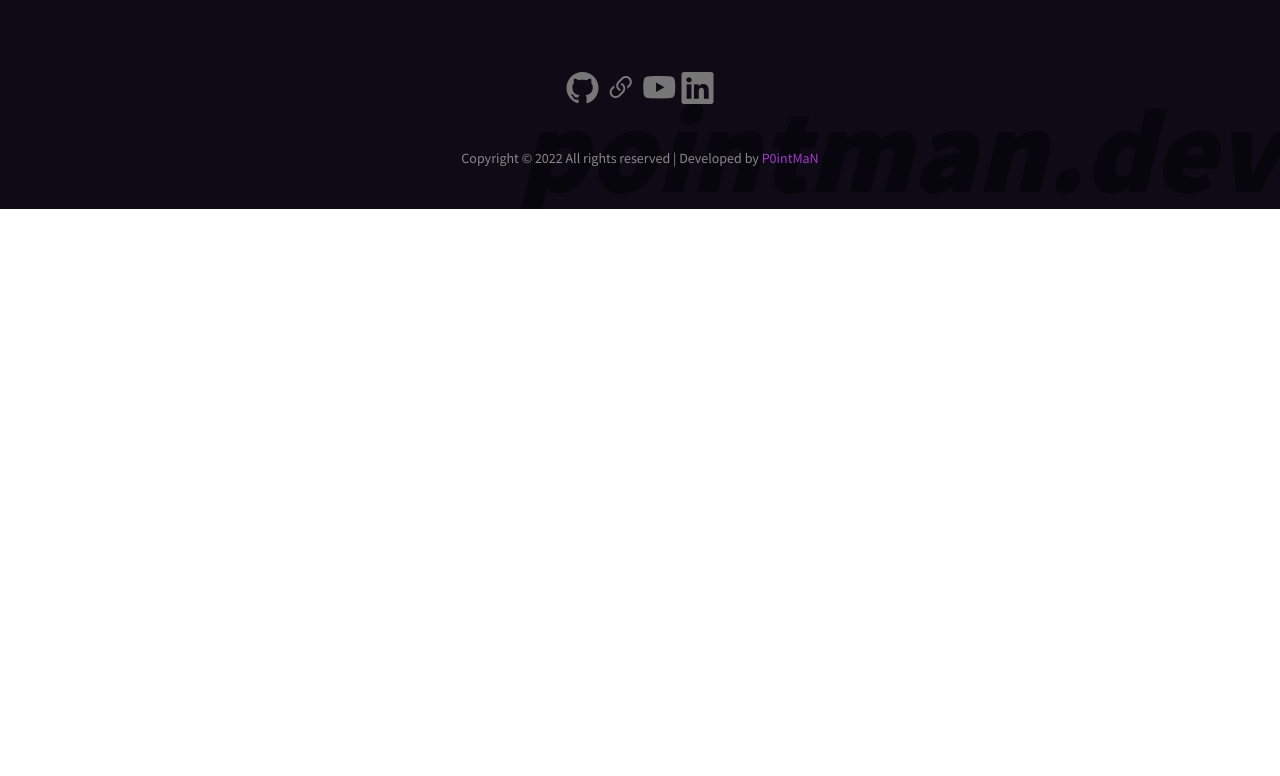
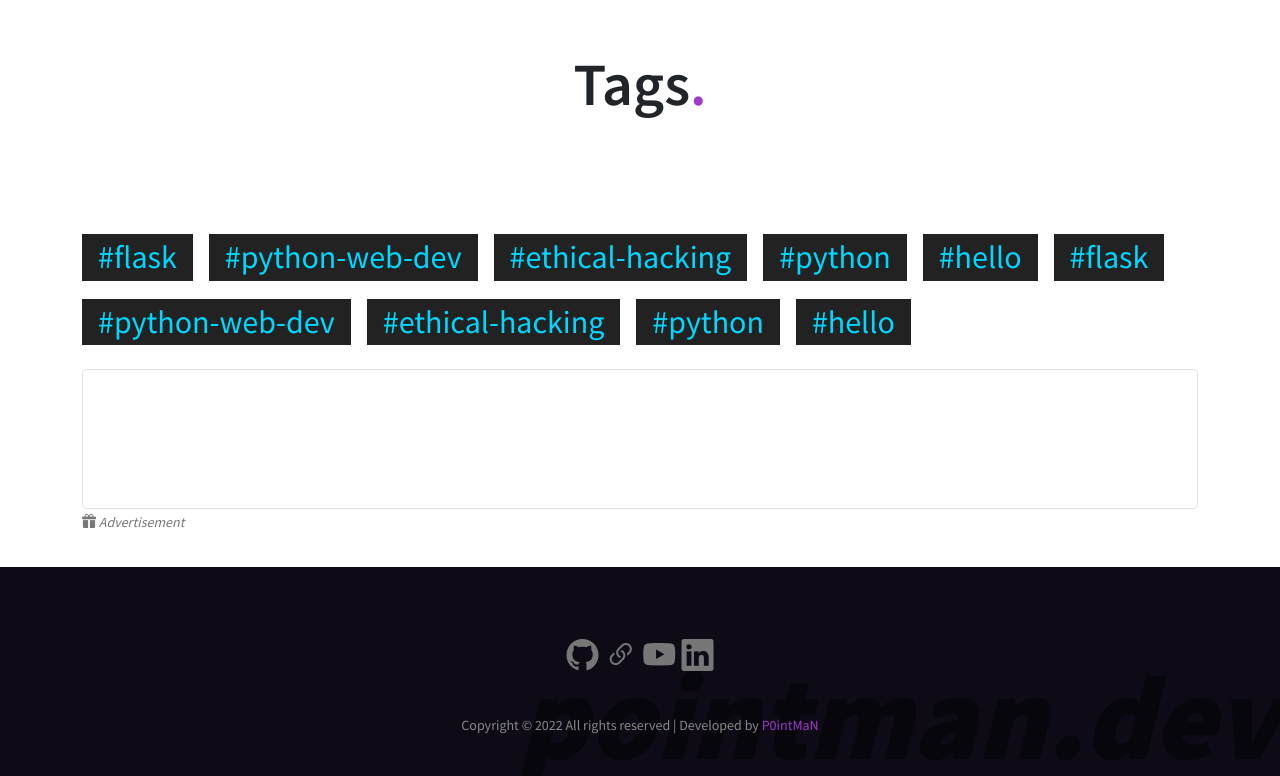
Before and after one commit to P0intMaN/pointman.dev, a Flask app: template pointdev/templates/tags.html in a window 1280 px wide. Shown: the part 97-873 px from the top of the page. Before the commit the page ends 306 px from the top, so only its background shows below. Run offline with Flask 2, Linux system fonts and the light colour scheme; the template is opened without the code that fills it, so the values that code supplies are empty; some libraries are stand-ins or nearby versions.

Commit message:
initial commits

```diff
--- a/pointdev/templates/tags.html
+++ b/pointdev/templates/tags.html
@@ -1,6 +1,74 @@
 {%extends "base.html"%}
 {%block content%}
 
+<div class="section pt-5 pb-3">
+    <div class="container">
+        <div class="row justify-content-center mb-5">
+            <div class="col-lg-7 text-center">
+                <h1 class="heading">Tags<span class="purple">.</span></h1>
+            </div>
+        </div>
 
+        <!-- tag begins -->
+        <div class="row pt-5 pb-3 tag-section">
+            <div class="col-lg-12">
+                <a href="" class="heading sub-heading" >
+                    <div class="tag me-2 py-1 px-3 h2" style="display: inline-block;color: #00D8FF;background-color: #222222;">#flask</div>
+                </a>
+                <a href="" class="heading sub-heading" >
+                    <div class="tag me-2 py-1 px-3 h2" style="display: inline-block;color: #00D8FF;background-color: #222222;">#python-web-dev</div>
+                </a>
+                <a href="" class="heading sub-heading" >
+                    <div class="tag me-2 py-1 px-3 h2" style="display: inline-block;color: #00D8FF;background-color: #222222;">#ethical-hacking</div>
+                </a>
+                <a href="" class="heading sub-heading" >
+                    <div class="tag me-2 py-1 px-3 h2" style="display: inline-block;color: #00D8FF;background-color: #222222;">#python</div>
+                </a>
+                <a href="" class="heading sub-heading" >
+                    <div class="tag me-2 py-1 px-3 h2" style="display: inline-block;color: #00D8FF;background-color: #222222;">#hello</div>
+                </a>
+                <a href="" class="heading sub-heading" >
+                    <div class="tag me-2 py-1 px-3 h2" style="display: inline-block;color: #00D8FF;background-color: #222222;">#flask</div>
+                </a>
+                <a href="" class="heading sub-heading" >
+                    <div class="tag me-2 py-1 px-3 h2" style="display: inline-block;color: #00D8FF;background-color: #222222;">#python-web-dev</div>
+                </a>
+                <a href="" class="heading sub-heading" >
+                    <div class="tag me-2 py-1 px-3 h2" style="display: inline-block;color: #00D8FF;background-color: #222222;">#ethical-hacking</div>
+                </a>
+                <a href="" class="heading sub-heading" >
+                    <div class="tag me-2 py-1 px-3 h2" style="display: inline-block;color: #00D8FF;background-color: #222222;">#python</div>
+                </a>
+                <a href="" class="heading sub-heading" >
+                    <div class="tag me-2 py-1 px-3 h2" style="display: inline-block;color: #00D8FF;background-color: #222222;">#hello</div>
+                </a>
+            </div>
+        </div>
+
+        <!-- Ads between paragraph example -->
+        <div class="sidebar-module sidebar-module-inset p-0" style="overflow:hidden;">
+            <!-- ad -->
+            <div style="display:block;position:relative;">
+              <div style="display:block;width:100%;padding-top:12.5%;"></div>
+
+              <div class="rounded border" style="position:absolute;left:0;top:0;right:0;bottom:0;overflow:hidden;">
+                <a href="#" target="_blank" rel="nofollow">
+                  <!-- put ad image here size(960 x 120) -->
+                  <img src="https://via.placeholder.com/960x120" alt="" style="max-width:100%; max-height:100%; width:100%;">
+                </a>
+              </div>
+            </div>
+
+            <!-- remove ad -->
+            <a href="#" class="small text-muted" rel="nofollow">
+              <i class="bi bi-gift-fill" aria-hidden="true">
+                Advertisement
+              </i>
+            </a>
+          </div>
+          <!-- Ads between paragraph example ends -->
+
+    </div>
+</div>
 
 {%endblock%}
```
